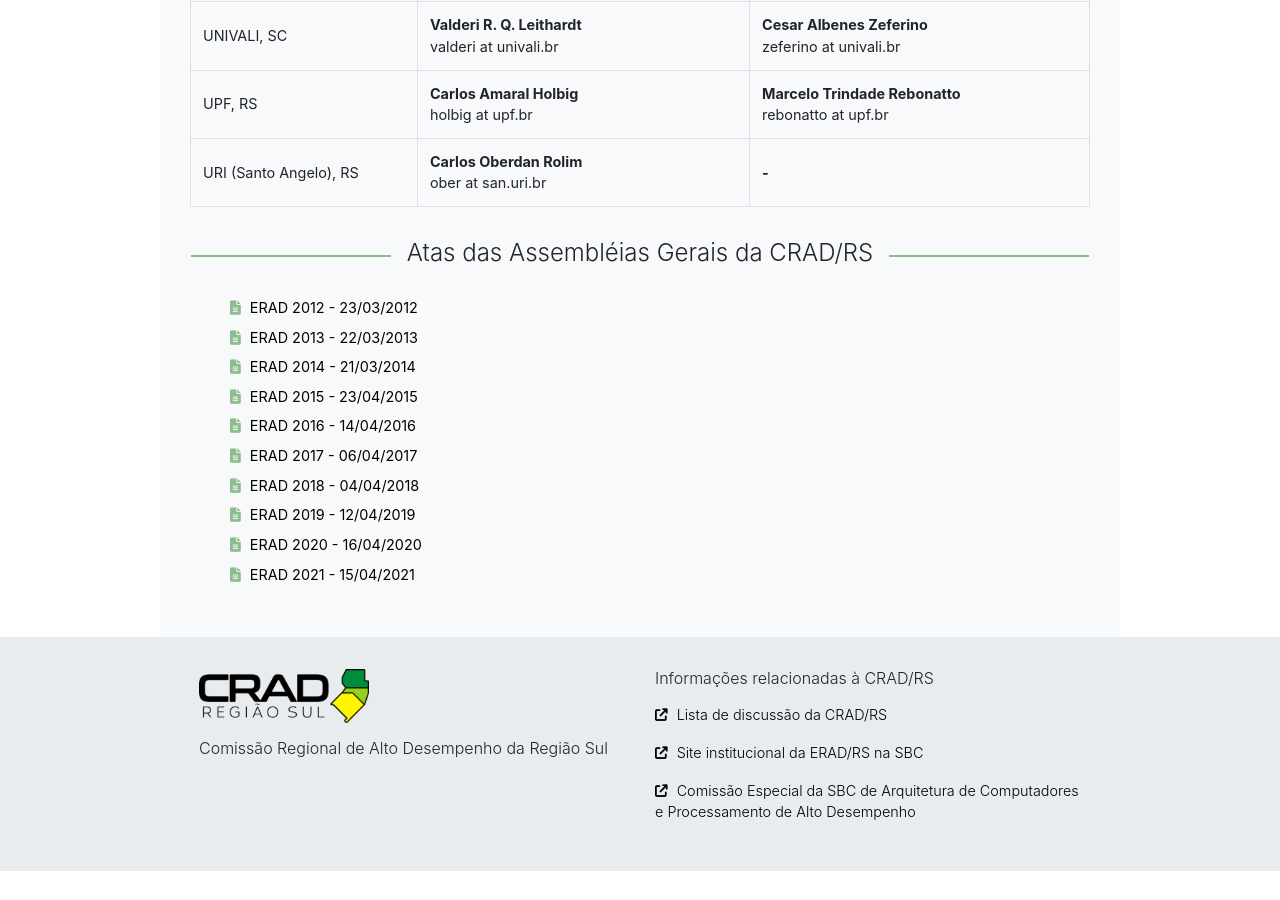
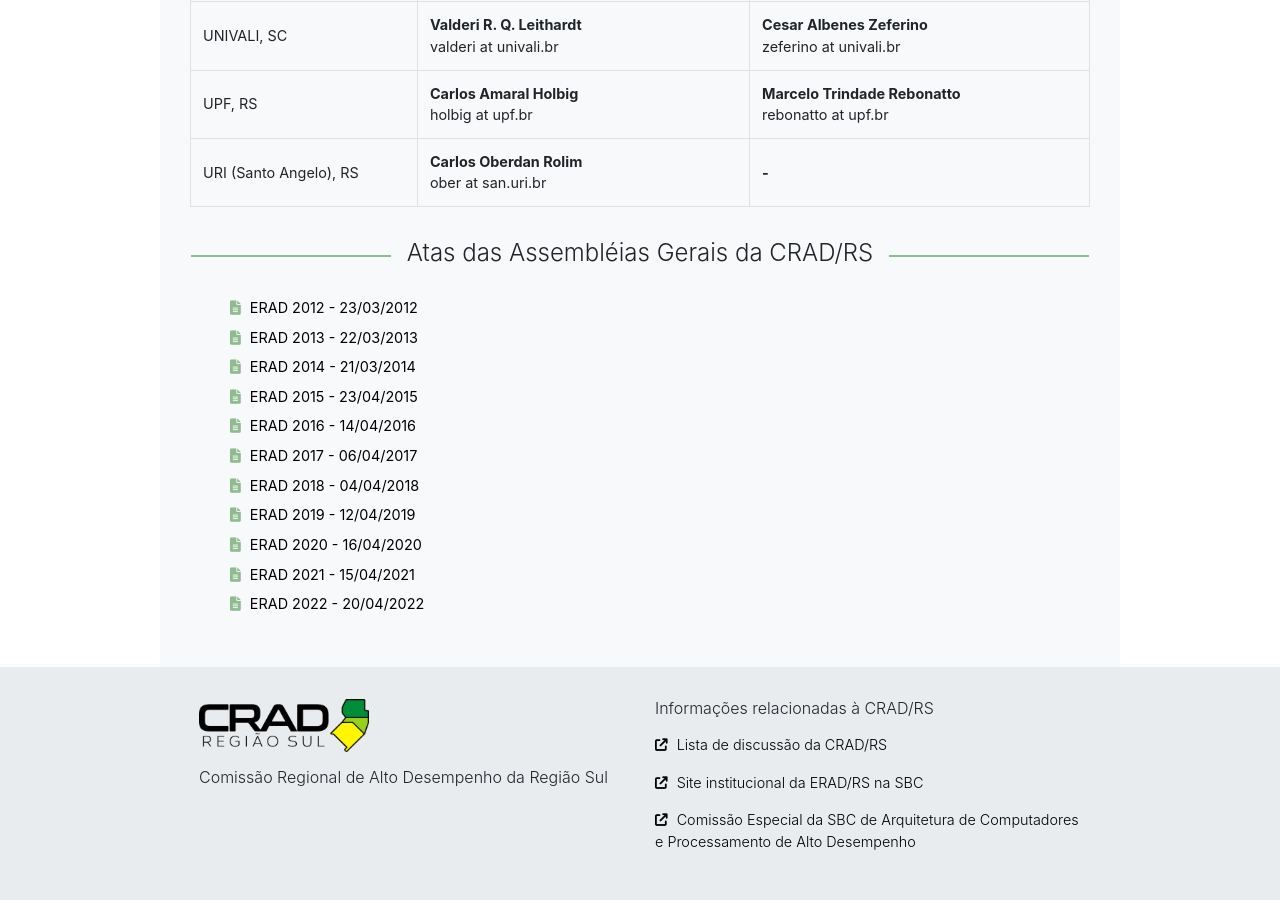
Before and after one commit to cradrs/cradrs.github.io, a Jekyll site: the page built from index.markdown, in a window 1280 px wide and 900 px high, scrolled down 3405 px. Built offline with Jekyll 4.4.1, drawn with Linux system fonts in a browser that asks for light colours; before the commit the page ends 4276 px from its top, so only the background shows below that.

Commit message:
Update pagina-cradrs.yml

```diff
--- a/_data/pagina-cradrs.yml
+++ b/_data/pagina-cradrs.yml
@@ -256,6 +256,8 @@ atas:
     link: "docs/atas/ataassembleia-da-crad-erad2020.pdf"
   - nome: "ERAD 2021 - 15/04/2021"
     link: "docs/atas/ataassembleia-da-crad-erad2021.pdf"
+  - nome: "ERAD 2022 - 20/04/2022"
+    link: "docs/atas/ataassembleia-da-crad-erad2022.pdf"
 #  - nome:
 #  - link:
 
```
